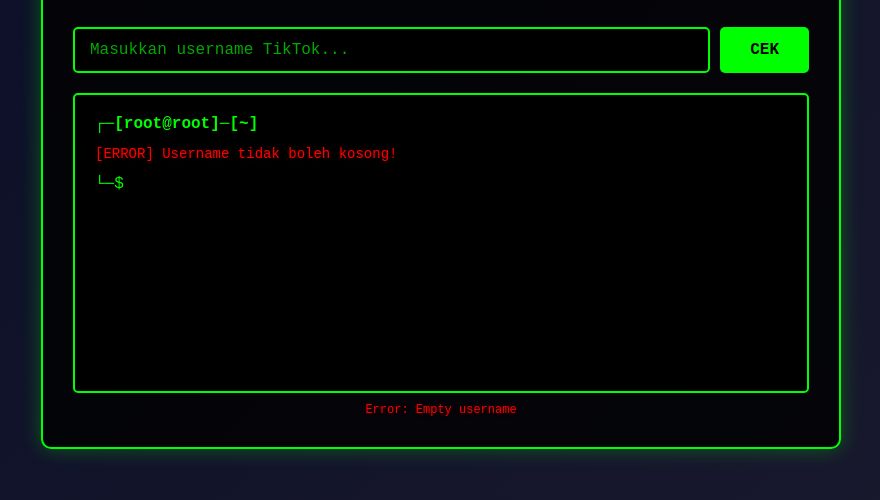
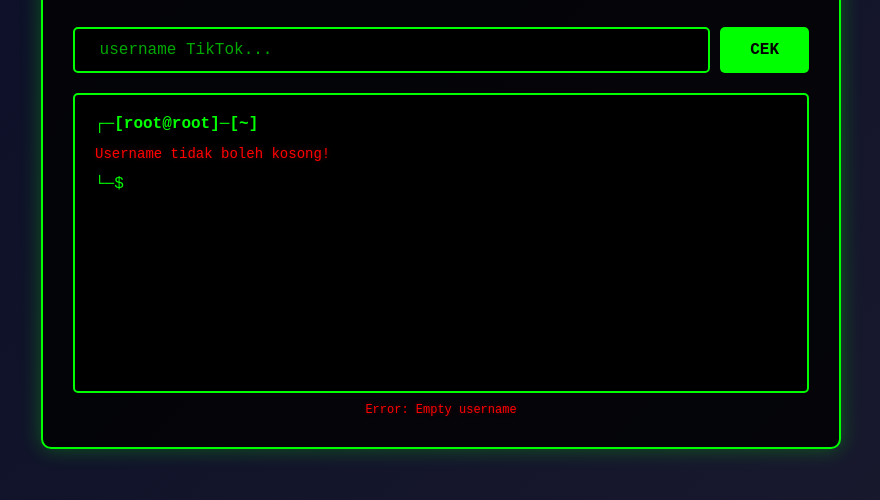
Before and after one commit to dyants/tiktok-profile, a website: page public/index.html in a window 1280 px wide. Both pictures are taken after a click on the button "CEK". Shown: the part 232-732 px from the top of the page, without its empty margins (199-1079 px from the left). Drawn offline with Linux system fonts and the light colour scheme.

Commit message:
perubahan index.htm

```diff
--- a/public/index.html
+++ b/public/index.html
@@ -211,7 +211,7 @@
         <input
           type="text"
           id="username"
-          placeholder="Masukkan username TikTok..."
+          placeholder=" username TikTok..."
           onkeypress="if (event.key === 'Enter') checkProfile();"
         />
         <button onclick="checkProfile()">CEK</button>
@@ -231,7 +231,7 @@
         const loadingElement = document.getElementById("loading");
         const statusElement = document.getElementById("status");
         if (!username) {
-          resultElement.innerHTML = `<pre class="error">[ERROR] Username tidak boleh kosong!</pre>`;
+          resultElement.innerHTML = `<pre class="error">Username tidak boleh kosong!</pre>`;
           statusElement.innerText = "Error: Empty username";
           statusElement.classList.add("error");
           return;
@@ -255,7 +255,7 @@
           displayProfile(data, username);
           statusElement.innerText = `✓ Profile loaded successfully`;
         } catch (error) {
-          resultElement.innerHTML = `<pre class="error">[ERROR] ${error.message}\n\nGagal mengambil data profil. Periksa koneksi atau username Anda.</pre>`;
+          resultElement.innerHTML = `<pre class="error">Gagal mengambil data profil. Periksa koneksi atau username Anda.</pre>`;
           statusElement.innerText = "Error: Failed to fetch data";
           statusElement.classList.add("error");
         } finally {
```
